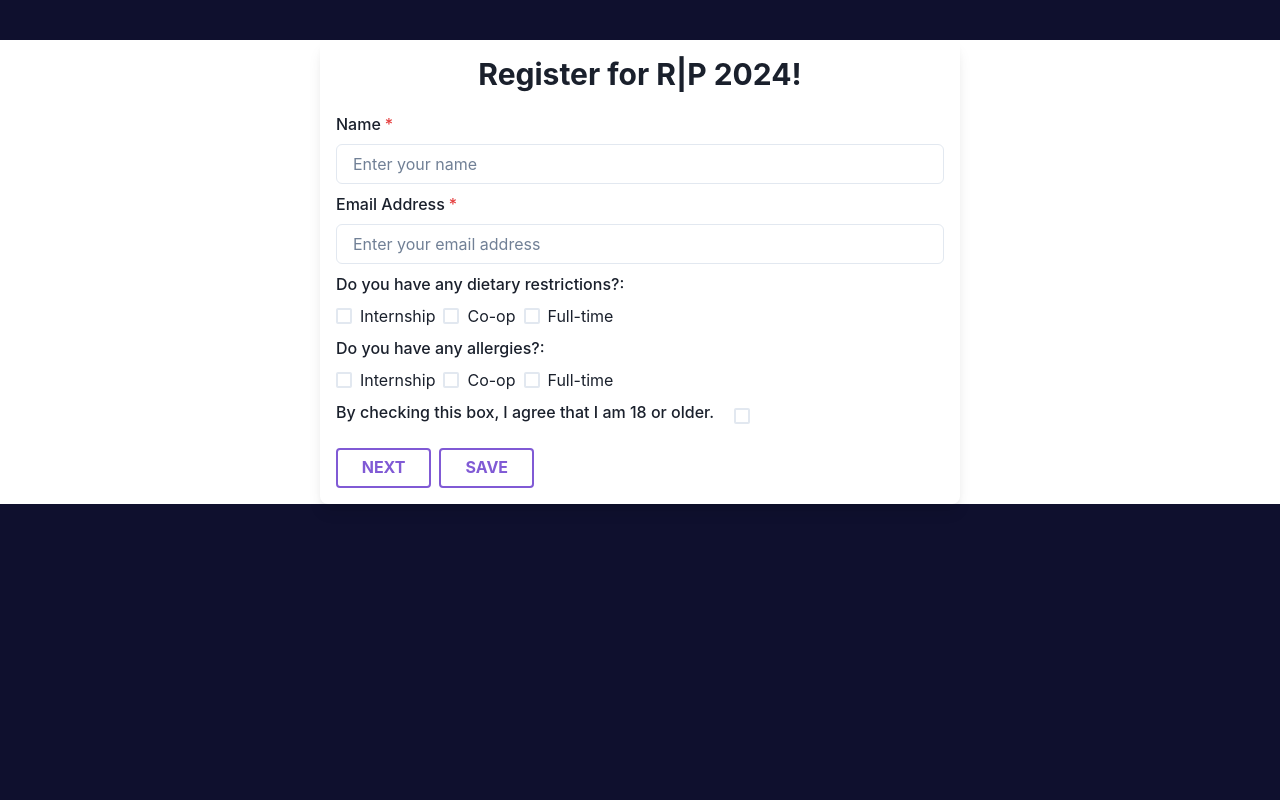
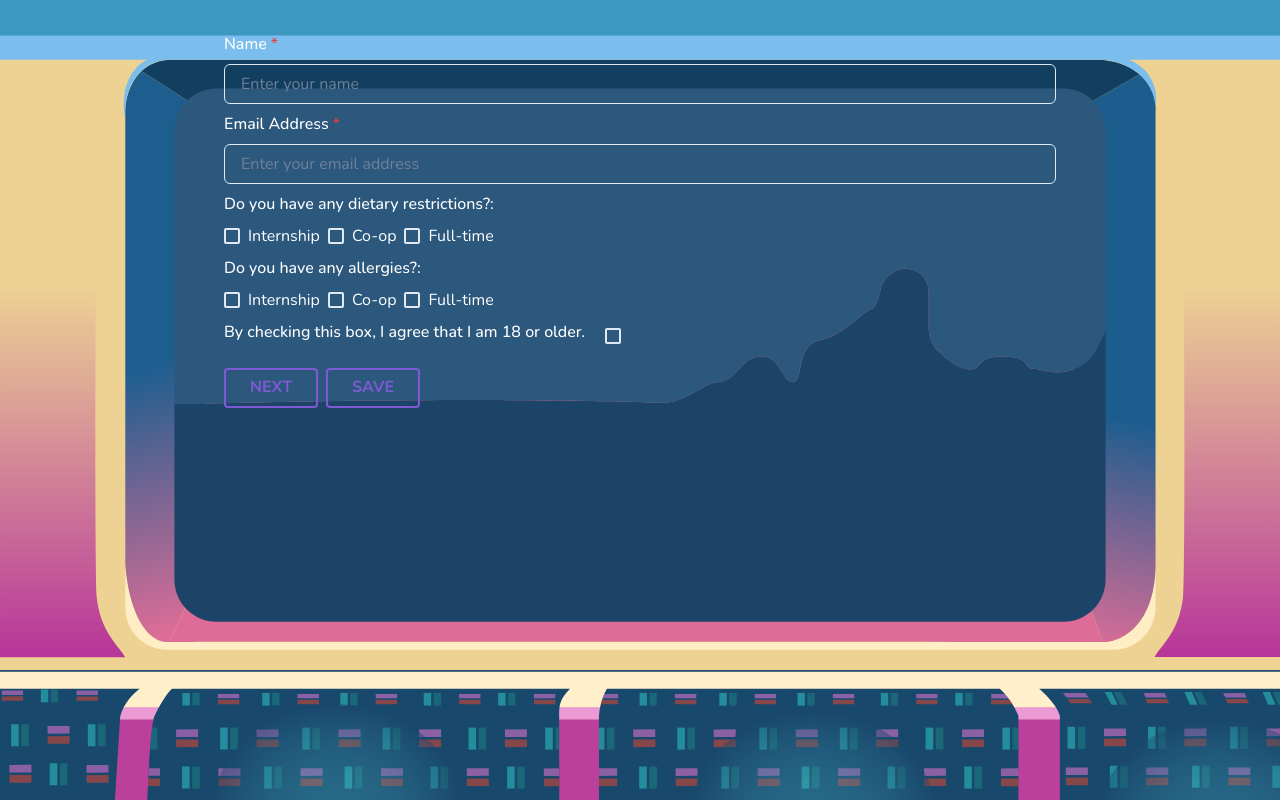
Before and after one commit to ReflectionsProjections/rp-web-2024, a React (Vite) app: page /registration in a window 1280 px wide. Built offline with nearby package versions, Linux system fonts and the light colour scheme; no server answers; a web font is replaced by a local one.

Commit message:
reg page designs

```diff
--- a/src/App.tsx
+++ b/src/App.tsx
@@ -1,6 +1,6 @@
 import { BrowserRouter, Route, Routes } from "react-router-dom";
 import Hype from "./routes/Hype";
-import Registration from "./routes/registration/registration";
+import Registration from "./routes/registration/Registration";
 import Home from "./routes/Template";
 import LandingPage from "./routes/LandingPage";
 import Temp from "./routes/Template";
--- /dev/null
+++ b/src/routes/registration/Registration.css
@@ -0,0 +1,49 @@
+@import url('https://fonts.googleapis.com/css2?family=Nunito:ital,wght@0,200..1000;1,200..1000&display=swap');
+
+.registration-bg {
+    background-image: url('../../assets/registration_bg.svg');
+    background-size: cover;
+    background-position: center;
+    background-repeat: no-repeat;
+    display: flex;
+    width: 100vw;
+    height: 100vh;
+    padding-top: -30%;
+}
+
+.registration-form {
+    width: 100%;
+    max-width: 65%;
+    margin: 0 auto;
+    padding-top: 3vh;
+    color: white;
+    font-family: "Nunito";
+}
+
+@media (max-width: 2500px) {
+    .registration-form {
+        padding-top: 8vh;
+        max-width: 65%;
+    }
+}
+
+@media (max-width: 1900px) {
+    .registration-form {
+        padding-top: 9vh;
+        max-width: 65%;
+    }
+}
+
+@media (max-width: 1700px) {
+    .registration-form {
+        padding-top: 4vh;
+        max-width: 65%;
+    }
+}
+
+@media (max-width: 800px) {
+    .registration-form {
+        padding-top: 10vh;
+        max-width: 75%;
+    }
+}
--- a/src/routes/registration/registration.tsx
+++ b/src/routes/registration/registration.tsx
@@ -1,3 +1,4 @@
+import './Registration.css';
 import { useState, useEffect } from "react";
 import { useSearchParams } from "react-router-dom";
 import {
@@ -5,7 +6,7 @@ import {
 	handleResumeSubmit,
 	handleSubmit,
 	handleFieldSave,
-} from "./registration_api.tsx"; // Adjust the import path according to your project structure
+} from "./registration_api.tsx";
 import {
 	FormControl,
 	FormLabel,
@@ -158,19 +159,11 @@ export default function Registration() {
 	}, []);
 
 	return (
-		<Stack
-			spacing={5}
-			w={{ base: "80%", md: "50%" }}
-			mx="auto"
-			mt={10}
-			p={4}
-			borderRadius="lg"
-			boxShadow="lg"
-		>
-			<Heading as="h2" size="lg" textAlign="center">
+		<Stack className="registration-bg">
+			{/* <Heading as="h2" size="lg" textAlign="center">
 				Register for R|P 2024!
-			</Heading>
-			<form>
+			</Heading> */}
+			<form className="registration-form">
 				{fieldCount == 1 && (
 					<Stack>
 						<FormControl id="name" isRequired>
```
Also changed, not shown: src/assets/registration_bg.svg (added).
